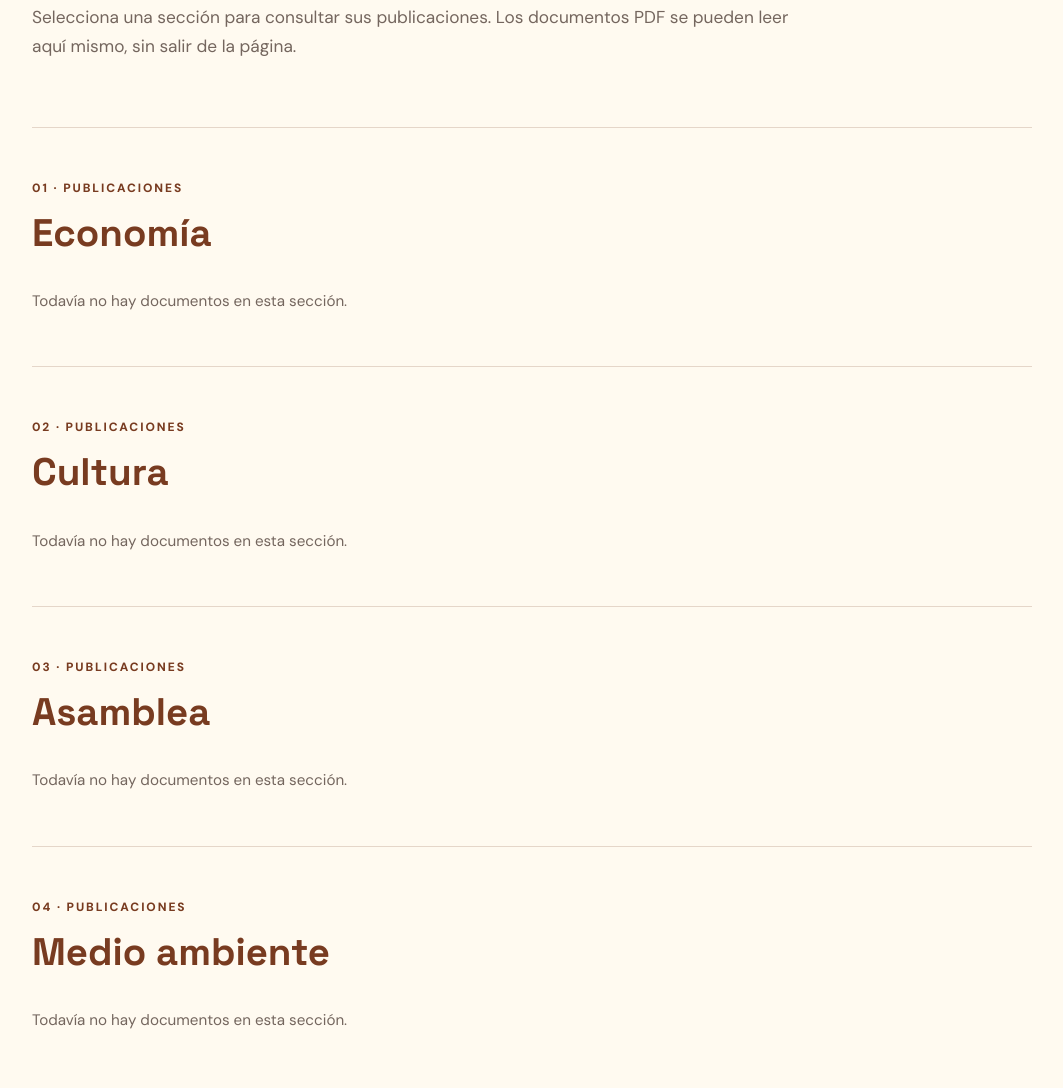
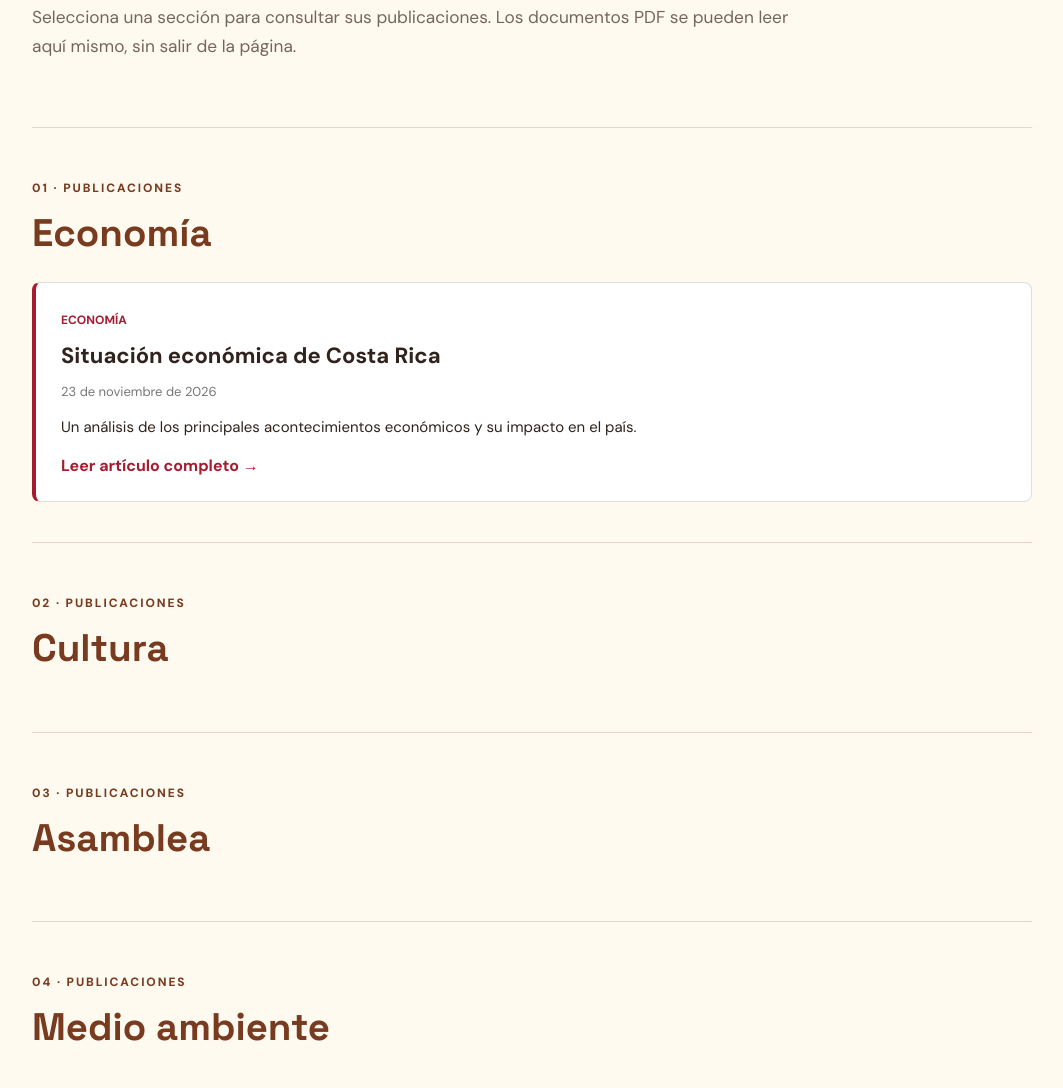
Before and after one commit to gutierrezlg/A.politico, a plain HTML site: page index.html in a window 1280 px wide. Shown: the part 1473-2561 px from the top of the page, without its empty margins (108-1171 px from the left). Drawn offline with Linux system fonts and the light colour scheme.

Commit message:
Agregar nueva noticia de economía

```diff
--- /dev/null
+++ b/documentos/economia/noticia1.html
@@ -0,0 +1,53 @@
+
+<!DOCTYPE html>
+<html lang="es">
+<head>
+  <meta charset="UTF-8">
+  <meta name="viewport" content="width=device-width, initial-scale=1">
+  <title>Noticias de Economía | A.POLITICO</title>
+  <link rel="stylesheet" href="../../styles.css">
+</head>
+<body>
+  <header>
+    <h1>A.POLITICO</h1>
+    <a href="../../index.html">Inicio</a>
+  </header>
+
+  <main>
+    <article>
+      <h2>En CR el crimen organizado no solo dispara, también factura.</h2>
+      <p>23 de noviembre de 2026 | Economía</p>
+
+      <img src="../../assets/economia.jpg"
+           alt="Imagen de la noticia"
+           width="600">
+
+      <p>
+        ¿Has escuchado hablar sobre la economía del crimen en Costa Rica? ¡Vení, que aquí te lo explicamos!
+      </p>
+
+      <p>
+        Salir a trabajar, abrir un negocio, caminar por nuestro barrio o simplemente sentirnos tranquilos al llegar a la choza son cosas que forman parte del diario vivir de los ticos. Sin embargo, todo esto puede verse afectado por los problemas de seguridad que enfrenta el país.
+        El Informe Estado de la Nación (PEN) 2026 advierte sobre el crecimiento y la expansión de la economía del crimen en Costa Rica. Según el análisis, entre 2020 y 2025, la cantidad de organizaciones criminales desarticuladas con investigaciones finalizadas pasó de 20 a 48, mientras que su presencia se extendió de 17 a 37 cantones. Es decir, el fenómeno ya no se concentra solo en unos pocos territorios, a muchos está a nada de llegarles a la puerta de la casa. Y el narcotráfico es una parte importante de esta problemática.
+        El informe señala que las denuncias por venta de drogas aumentaron un 18% entre 2024 y 2025. Los mayores incrementos se registraron en Guanacaste (42%), Limón (36%) y Puntarenas (24%). Pero la preocupación no termina con la violencia.
+        El PEN también advierte sobre la infiltración de dinero de origen ilícito en actividades económicas legales, como la construcción, los bienes raíces, el comercio y la hotelería; lo que muchos conocemos como “lavado de activos”. Esto puede distorsionar los mercados, generar competencia desleal y dificultar que los negocios legítimos se mantengan a flote.
+        Pero ¿por qué está pasando esto? El informe apunta a un problema que va más allá de la cantidad de bandas criminales y policías disponibles; el origen se encuentra en la falta de oportunidades en las comunidades. Mientras algunas actividades y territorios concentran el crecimiento económico, otros enfrentan desempleo, rezagos en inversión pública y una atención estatal insuficiente. Estas brechas no hacen que una comunidad sea criminal, pero sí pueden generar las condiciones necesarias para que las organizaciones delictivas puedan expandirse, ofrecer ingresos y captar personas.
+        Y aunque uno crea que este tema no es con uno, la cosa es que el problema no se queda en las noticias. Cuando la violencia golpea una comunidad, sus consecuencias se sienten en el día a día. Al final, la economía del crimen no es un asunto que se resuelva únicamente con hablar de seguridad; también tiene que ver con la posibilidad de ir a la escuela, conseguir brete, sostener un negocio y vivir sin que la violencia condicione nuestras decisiones.
+
+      </p>
+      <section class="fuentes">
+    <h3>Fuentes y referencias</h3>
+
+    <p>
+        Fuente:
+        <a href="https://hdl.handle.net/20.500.12337/11942"
+           target="_blank"
+           rel="noopener noreferrer">
+            Programa Estado de la Nación. (2026). Informe Estado de la Nación en Desarrollo Humano Sostenible 2026. Consejo Nacional de Rectores.
+        </a>
+    </p>
+</section>
+    </article>
+  </main>
+</body>
+</html>
--- a/index.html
+++ b/index.html
@@ -32,10 +32,45 @@
       <p>Selecciona una sección para consultar sus publicaciones. Los documentos PDF se pueden leer aquí mismo, sin salir de la página.</p>
     </section>
 
-    <section class="document-section" id="economia">
-      <div class="section-heading"><div><p class="eyebrow">01 · PUBLICACIONES</p><h2>Economía</h2></div></div>
-      <div class="document-list" data-category="economia"></div>
+
+  <section class="document-section" id="economia">
+
+  <div class="section-heading">
+    <div>
+      <p class="eyebrow">01 · PUBLICACIONES</p>
+      <h2>Economía</h2>
+    </div>
+  </div>
+
+  <div class="news-list">
+
+    <article class="news-card">
+      <div class="news-content">
+
+        <span class="news-category">ECONOMÍA</span>
+
+        <h3>Situación económica de Costa Rica</h3>
+
+        <p class="news-date">
+          23 de noviembre de 2026
+        </p>
+
+        <p class="news-description">
+          Un análisis de los principales acontecimientos
+          económicos y su impacto en el país.
+        </p>
+
+        <a href="documentos/economia/noticia1.html"
+           class="news-link">
+          Leer artículo completo →
+        </a>
+
+      </div>
+    </article>
+
+  </div>
     </section>
+
     <section class="document-section" id="cultura">
       <div class="section-heading"><div><p class="eyebrow">02 · PUBLICACIONES</p><h2>Cultura</h2></div></div>
       <div class="document-list" data-category="cultura"></div>
--- a/script.js
+++ b/script.js
@@ -73,4 +73,4 @@ $("#close-reader").addEventListener("click", () => {
   $("#lector").hidden = true;
   $("#pdf-viewer").src = "about:blank";
 });
-renderDocuments();
+//renderDocuments();
--- a/styles.css
+++ b/styles.css
@@ -11,3 +11,55 @@ main{width:min(1000px,calc(100% - 2rem));margin:auto}.intro{padding:clamp(3rem,8
 footer{margin-top:3rem;padding:2rem 1rem;background:var(--brown-dark);color:var(--cream);text-align:center}footer>a{font:700 1.3rem 'Space Grotesk';color:var(--sky);text-decoration:none}footer p{font-size:.85rem;color:#e9d8ce}
 @media(max-width:700px){.document-list{grid-template-columns:1fr}.document-card{align-items:flex-start;flex-wrap:wrap}.doc-actions{width:100%;padding-left:60px}.reader-heading{align-items:flex-start;flex-direction:column}#pdf-viewer{min-height:430px;height:70vh}}
 @media(max-width:560px){.main-nav .menu-toggle{display:block;width:100%;border:0;background:transparent;color:white;text-align:left;padding:1rem 1.2rem;font:700 1rem 'DM Sans';cursor:pointer}.main-nav ul{display:none;flex-direction:column;padding:0 0 .5rem}.main-nav ul.open{display:flex}.main-nav a{padding:.8rem 1.2rem}}
+
+.news-list {
+  display: flex;
+  flex-direction: column;
+  gap: 20px;
+  margin-top: 25px;
+}
+
+.news-card {
+  background: #ffffff;
+  border: 1px solid #dddddd;
+  border-left: 4px solid #a51c30;
+  border-radius: 8px;
+  padding: 25px;
+  transition: box-shadow 0.3s;
+}
+
+.news-card:hover {
+  box-shadow: 0 5px 20px rgba(0,0,0,0.08);
+}
+
+.news-category {
+  color: #a51c30;
+  font-size: 12px;
+  font-weight: bold;
+}
+
+.news-content h3 {
+  font-size: 22px;
+  margin: 12px 0;
+}
+
+.news-date {
+  font-size: 13px;
+  color: #777;
+}
+
+.news-description {
+  font-size: 15px;
+  line-height: 1.7;
+  margin: 15px 0;
+}
+
+.news-link {
+  color: #a51c30;
+  font-weight: bold;
+  text-decoration: none;
+}
+
+.news-link:hover {
+  text-decoration: underline;
+}
```
